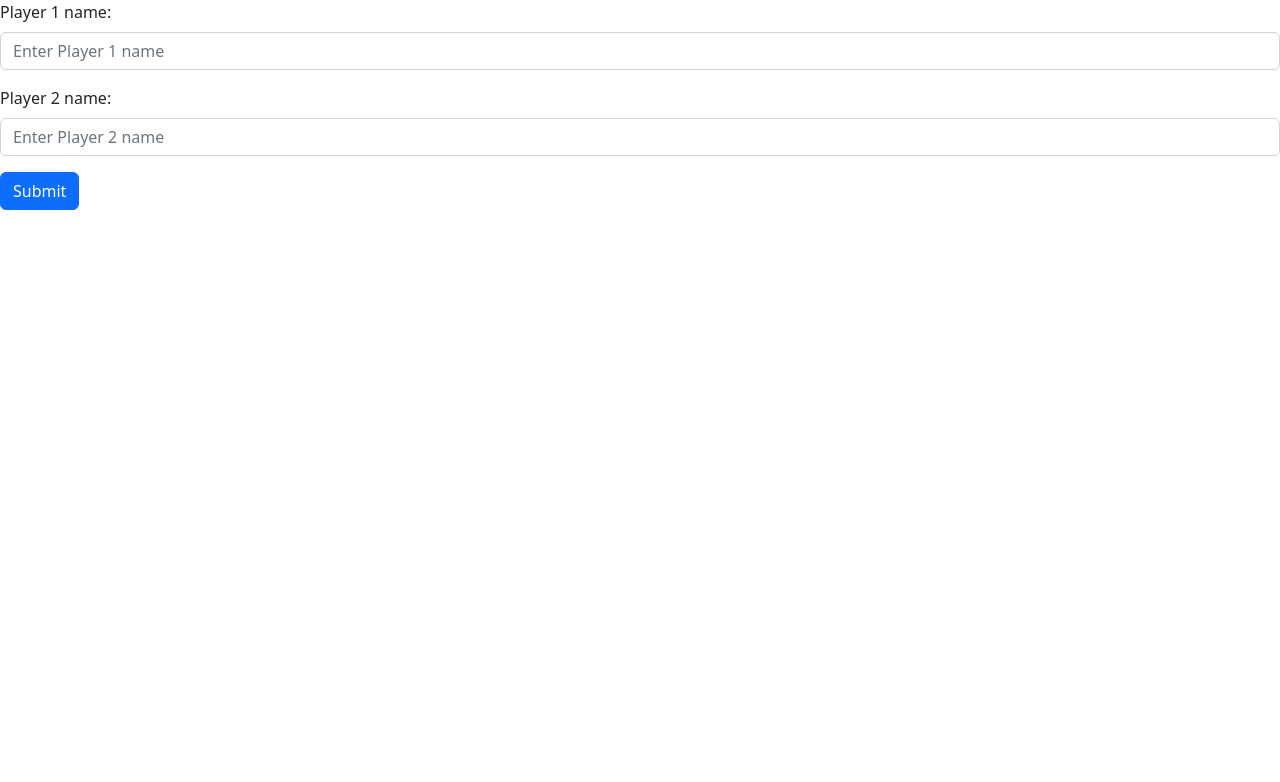
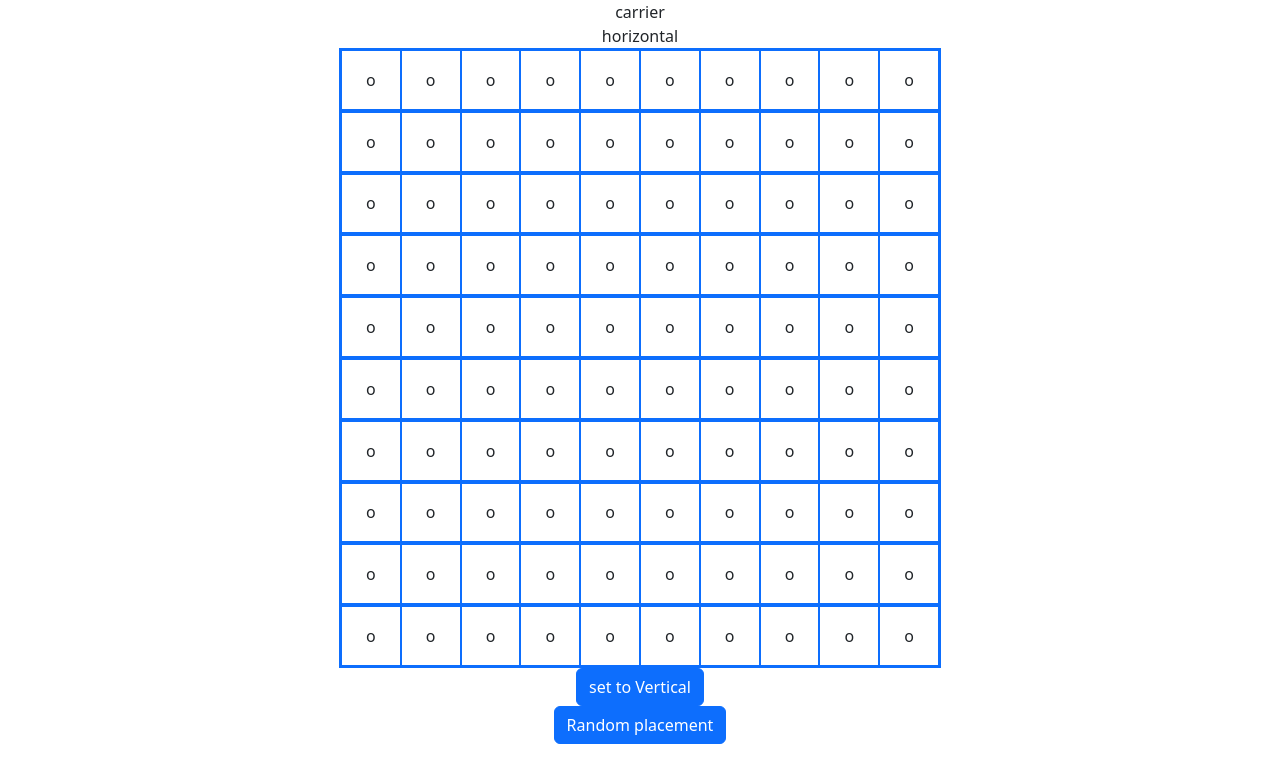
Before and after one commit to Eetub1/battleship-react, a React (Vite) app: page / in a window 1280 px wide. Shown: the top 782 px of the page. Built offline with nearby package versions, Linux system fonts and the light colour scheme.

Commit message:
you now get visual feedback if ship placement is or is not valid

```diff
--- a/src/App.jsx
+++ b/src/App.jsx
@@ -11,7 +11,7 @@ import { Form, Button } from 'react-bootstrap'
 function App() {
   const boardObject = new Gameboard(10)
   const [boardArray, setBoardArray] = useState(boardObject.getBoard())
-  const [gamePhase, setGamePhase] = useState('beginPhase')
+  const [gamePhase, setGamePhase] = useState('placePhase')
 
   const [p1name, setP1Name] = useState('')
   const [p2name, setP2Name] = useState('')
--- a/src/components/PlaceShipsBoard.jsx
+++ b/src/components/PlaceShipsBoard.jsx
@@ -8,28 +8,49 @@ const PlaceShipsBoard = ({ boardObject, ships, setGamePhase}) => {
     const [currentShipIndex, setCurrentShipIndex] = useState(1)
     const [currentShip, setCurrentShip] = useState(ships[0])
     const [isHorizontal, setIsHorizontal] = useState(true)
+    const [hoverCells, setHoverCells] = useState([])
+    const [isValidPlacement, setIsValidPlacement] = useState(null)
+
+
     const shipAmount = ships.length
     const board = boardObject.getBoard()
+    const shipLength = currentShip.getShipLength()
 
-    //maybe this can be done more reasonably
     const handleClick = (event, rowIndex, cellIndex) => {
         console.log(rowIndex, cellIndex)
 
-        const wasSuccess = boardObject.validatePlacement(rowIndex, cellIndex, isHorizontal, currentShip, currentShip.getShipLength())
-        if (wasSuccess) {
+        //const wasSuccess = boardObject.validatePlacement(rowIndex, cellIndex, isHorizontal, currentShip, shipLength)
+        if (isValidPlacement) {
             boardObject.placeShip(rowIndex, cellIndex, isHorizontal, currentShip)
-        } else {
-            return
-        }
+        } else return
 
         setCurrentShipIndex(currentShipIndex + 1)
         if (currentShipIndex >= shipAmount) setGamePhase('playPhase')//laita gamePhase eteenpäin
         else setCurrentShip(ships[currentShipIndex])
-        //validatePlacement ja jos true niin laita laiva
     }
 
-    const handleMouseEnter = event => {
-        //hoitaa ruudun vihreäksi värittämisen
+    const handleMouseEnter = (event, rowIndex, cellIndex) => {
+        setIsValidPlacement(boardObject.validatePlacement(rowIndex, cellIndex, isHorizontal, currentShip, shipLength))
+        //kun ollaan ruudun yllä niin pitää värjätä ruutujen taustat joko punaiseksi tai vihreäksi riippuen
+        //onko tämän hetkinen laivan paikka validi vai ei
+
+        //lähdetään tämänhetkisestä kohdasta [rowIndex][cellIndex] ja mennään shipLengthin verran suuntaan isHorizontal
+        //ja matkan varrella joko laitetaan backgroundi vihreäksi tai punaiseksi riippuen wasSuccess muuttujasta
+        setHoverCells([])
+        const cells = []
+        if (isHorizontal) {
+            for (let i = cellIndex; i < cellIndex + shipLength; i++) {
+                cells.push([rowIndex, i])
+            }
+        } else {
+            for (let i = rowIndex; i < rowIndex + shipLength; i++) {
+                cells.push([i, cellIndex])
+            }
+        }
+        setHoverCells(cells)
+
+
+
         //ei tarvi kutsua validate placementia molemmissa funktioissa
     }
 
@@ -49,11 +70,26 @@ const PlaceShipsBoard = ({ boardObject, ships, setGamePhase}) => {
                         style={{width: '80vw', maxWidth: '600px'}}
                         className='d-flex flex-row border border-primary'>
                         {row.map((cell, cellIndex) => {
-                            return <div onClick={() => handleClick(event, rowIndex, cellIndex)} onMouseEnter={handleMouseEnter}
+                            //if the cell is the one that should be highlighted
+                            const styles = {
+                                flex: 1,
+                                aspectRatio: '1'
+                            }
+                            if (hoverCells.find(cell => cell[0] === rowIndex && cell[1] === cellIndex)) {
+                                if (isValidPlacement) styles.backgroundColor = 'green'
+                                else styles.backgroundColor = 'red'
+                            }
+
+                            return <div
+                                onClick={() => handleClick(event, rowIndex, cellIndex)}
+                                onMouseEnter={() => {handleMouseEnter(event, rowIndex, cellIndex)}}
+                                onMouseLeave={() => setHoverCells([])}
                                 key={cellIndex}
-                                style={{flex: 1, aspectRatio: '1'}}
-                                className='cell border border-primary d-flex align-items-center justify-content-center'>{cell}</div>
-                        })}
+                                style={styles}
+                                className='cell border border-primary d-flex align-items-center justify-content-center'>{cell}
+                                </div>
+                            }
+                        )}
                     </div>
                 })}
             </div>
```
